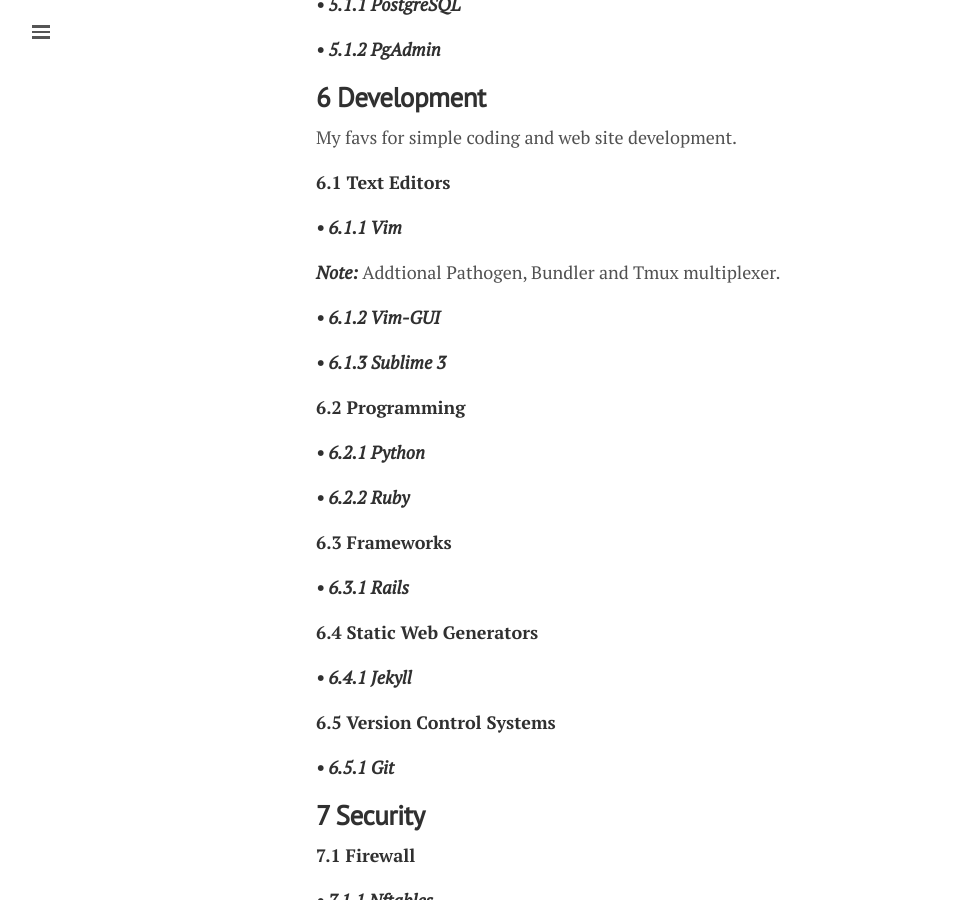
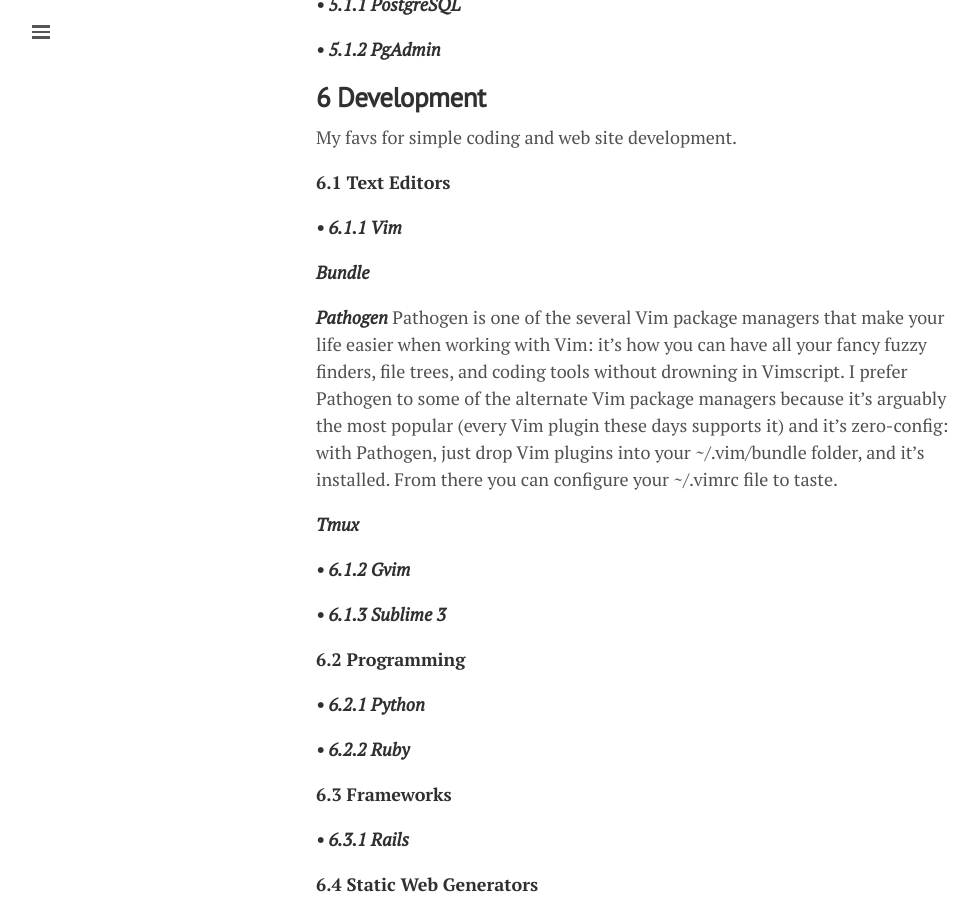
Before and after one commit to lgeurts/lgeurts.github.io, a Jekyll site: the page built from _posts/2017-07-11-bunsenlabs-linux-setup-notes-for dell-inspiron-6000.md, in a window 1280 px wide and 900 px high, scrolled down 3783 px. Shown: the whole window, without its empty margins (0-978 px from the left). Built offline with Jekyll 4.4.1, drawn with Linux system fonts in a browser that asks for light colours; nearby versions of some CDN libraries; comment, search, counter and statistics services are not loaded.

Commit message:
Update 2017-07-11-bunsenlabs-linux-setup-notes-for dell-inspiron-6000.md

```diff
--- a/_posts/2017-07-11-bunsenlabs-linux-setup-notes-for dell-inspiron-6000.md
+++ b/_posts/2017-07-11-bunsenlabs-linux-setup-notes-for dell-inspiron-6000.md
@@ -123,9 +123,14 @@
 
 ***• 6.1.1 Vim***
 
-***Note:*** Addtional Pathogen, Bundler and Tmux multiplexer.
+***Bundle***
 
-***• 6.1.2 Vim-GUI***
+***Pathogen***
+Pathogen is one of the several Vim package managers that make your life easier when working with Vim: it’s how you can have all your fancy fuzzy finders, file trees, and coding tools without drowning in Vimscript. I prefer Pathogen to some of the alternate Vim package managers because it’s arguably the most popular (every Vim plugin these days supports it) and it’s zero-config: with Pathogen, just drop Vim plugins into your ~/.vim/bundle folder, and it’s installed. From there you can configure your ~/.vimrc file to taste.
+
+***Tmux***
+
+***• 6.1.2 Gvim***
 
 ***• 6.1.3 Sublime 3***
 
```
